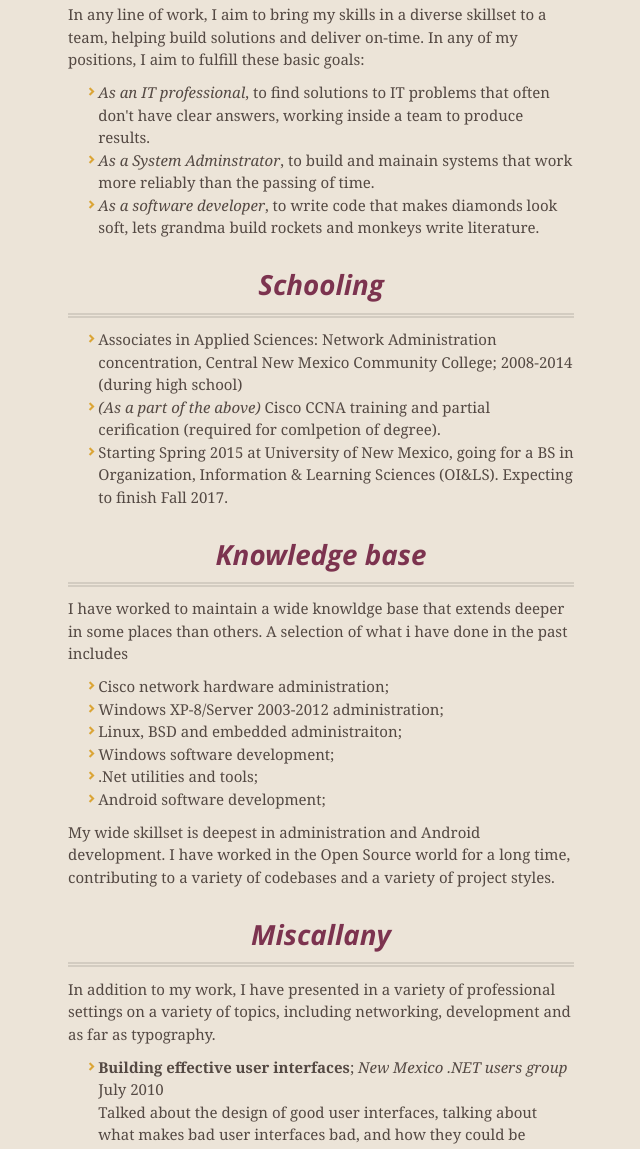
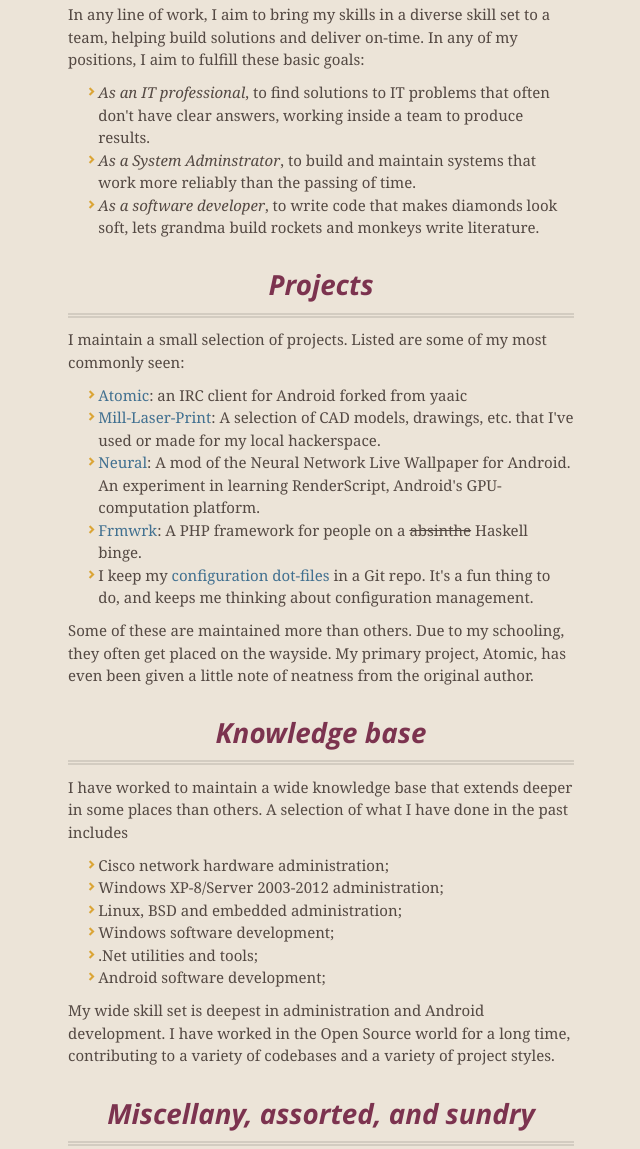
Before and after one commit to indrora/indrora.github.io, a plain HTML site: page cv.html in a window 1280 px wide. Shown: the part 443-1592 px from the top of the page, without its empty margins (319-959 px from the left). Drawn offline with nearby package versions, Linux system fonts and the light colour scheme.

Commit message:
Updated my CV.

```diff
--- a/cv.html
+++ b/cv.html
@@ -56,39 +56,44 @@
 <h1>
 <a name="goal" class="anchor" href="#goal"><span class="octicon octicon-link"></span></a>Goal</h1>
 
-<p>In any line of work, I aim to bring my skills in a diverse skillset to a team, helping build solutions and deliver on-time. In any of my positions, I aim to fulfill these basic goals:</p>
+<p>In any line of work, I aim to bring my skills in a diverse skill set to a team, helping build solutions and deliver on-time. In any of my positions, I aim to fulfill these basic goals:</p>
 
 <ul>
   <li><em>As an IT professional</em>, to find solutions to IT problems that often don't have clear answers, working inside a team to produce results.</li>
-  <li><em>As a System Adminstrator</em>, to build and mainain systems that work more reliably than the passing of time.</li>
+  <li><em>As a System Adminstrator</em>, to build and maintain systems that work more reliably than the passing of time.</li>
   <li><em>As a software developer</em>, to write code that makes diamonds look soft, lets grandma build rockets and monkeys write literature.</li>
 </ul>
 
-<h1><a name="school" class="anchor" href="#school"><span class="octicon octicon-link"></span></a>Schooling</h1>
+<h1><a name="projects" class="anhor" href="#projects"><span class="octicon octicon-link"></span></a>Projects</h1>
 
+<p>I maintain a small selection of projects. Listed are some of my most commonly seen:</p>
 <ul>
-  <li>Associates in Applied Sciences: Network Administration concentration, Central New Mexico Community College; 2008-2014 (during high school)</li>
-  <li><em>(As a part of the above)</em> Cisco CCNA training and partial cerification (required for comlpetion of degree).</li>
-  <li>Starting Spring 2015 at University of New Mexico, going for a BS in Organization, Information & Learning Sciences (OI&amp;LS). Expecting to finish Fall 2017.</li>
+	<li> <a href="/Atomic/">Atomic</a>: an IRC client for Android forked from yaaic</li>
+	<li> <a href="https://github.com/indrora/mill-laser-print/">Mill-Laser-Print</a>: A selection of CAD models, drawings, etc. that I've used or made for my local hackerspace. </li>
+	<li> <a href="https://github.com/indrora/neural/">Neural</a>: A mod of the Neural Network Live Wallpaper for Android. An experiment in learning RenderScript, Android's GPU-computation platform.</li>
+	<li> <a href="https://bitbucket.org/indrora/frmwrk">Frmwrk</a>: A PHP framework for people on a <strike>absinthe</strike> Haskell binge. </li>
+	<li> I keep my <a href=https://bitbucket.org/indrora/dotfiles">configuration dot-files</a> in a Git repo. It's a fun thing to do, and keeps me thinking about configuration management.</li>
 </ul>
+<p> Some of these are maintained more than others. Due to my schooling, they often get placed on the wayside. My primary project, Atomic, has even been given a little note of neatness from the original author.</p>
 
 <h1><a name="knowledge" class="anchor" href="#knowledge"><span class="octicon octicon-link"></span></a>Knowledge base</h1>
 
-<p>I have worked to maintain a wide knowldge base that extends deeper in some places than others. A selection of what i have done in
+<p>I have worked to maintain a wide knowledge base that extends deeper in some places than others. A selection of what I have done in
 the past includes</p>
 <ul>
   <li>Cisco network hardware administration;</li>
   <li>Windows XP-8/Server 2003-2012 administration;</li>
-  <li>Linux, BSD and embedded administraiton;</li>
+  <li>Linux, BSD and embedded administration;</li>
   <li>Windows software development;</li>
   <li>.Net utilities and tools;</li>
   <li>Android software development;</li>
 </ul>
 
-<p>My wide skillset is deepest in administration and Android development. I have worked in the Open Source world for a long time,
+<p>My wide skill set is deepest in administration and Android development. I have worked in the Open Source world for a long time,
 contributing to a variety of codebases and a variety of project styles.</p>
 
-<h1><a name="misc" class="anchor" href="#misc"><span class="octicon octicon-link"></span></a>Miscallany</h1>
+
+<h1><a name="misc" class="anchor" href="#misc"><span class="octicon octicon-link"></span></a>Miscellany, assorted, and sundry</h1>
 
 <p>In addition to my work, I have presented in a variety of professional settings on a variety of topics, including
 networking, development and as far as typography. </p>
@@ -109,6 +114,13 @@ networking, development and as far as typography. </p>
 
 </ul>
 
+<h1><a name="school" class="anchor" href="#school"><span class="octicon octicon-link"></span></a>Schooling</h1>
+
+<ul>
+  <li>Associates in Applied Sciences: Network Administration concentration, Central New Mexico Community College; 2008-2014 (during high school)</li>
+  <li><em>(As a part of the above)</em> Cisco CCNA training and partial certification (required for completion of degree).</li>
+  <li>Starting Spring 2015 at University of New Mexico, going for a BS in Organization, Information & Learning Sciences (OI&amp;LS). Expecting to finish Fall 2017.</li>
+</ul>
 </section>
 
       <footer>
```
